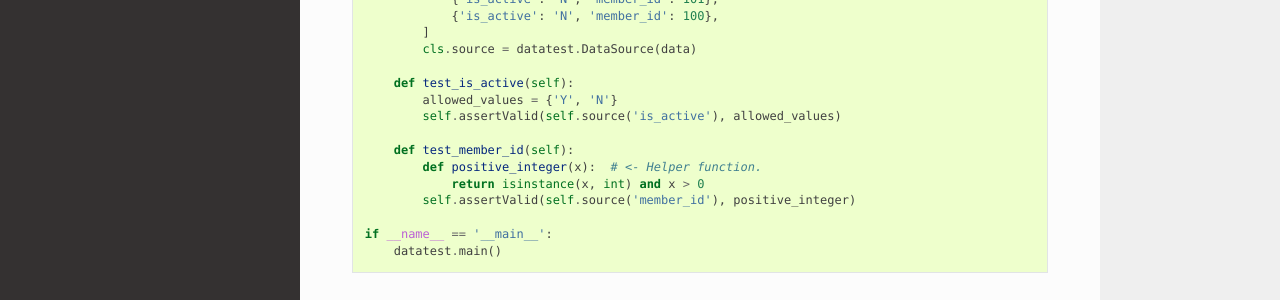
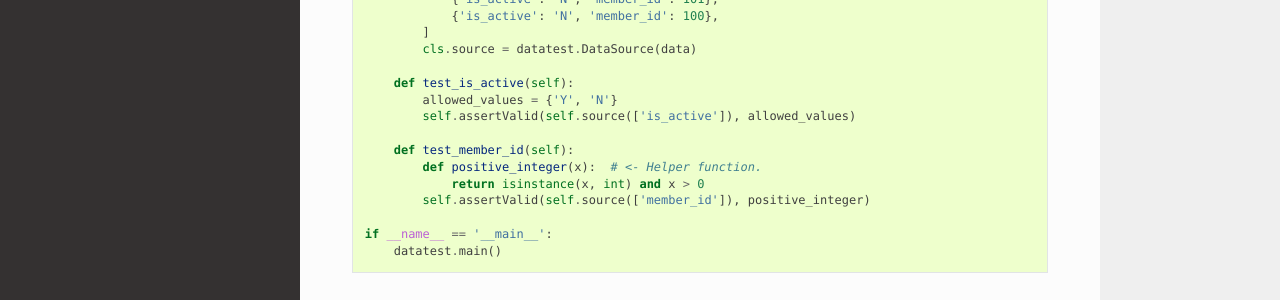
Before and after one commit to shawnbrown/datatest, a Sphinx documentation site: the page built from docs/unittest_style.rst, in a window 1280 px wide and 900 px high. Shown: the part 406-706 px from the top of the window. Built offline with Sphinx 7.4.7 and the Read the Docs theme 2.0.0, drawn with Linux system fonts in a browser that asks for light colours.

```diff
--- a/docs/unittest_style.rst
+++ b/docs/unittest_style.rst
@@ -34,12 +34,12 @@ Basic Example
 
         def test_is_active(self):
             allowed_values = {'Y', 'N'}
-            self.assertValid(self.source('is_active'), allowed_values)
+            self.assertValid(self.source(['is_active']), allowed_values)
 
         def test_member_id(self):
             def positive_integer(x):  # <- Helper function.
                 return isinstance(x, int) and x > 0
-            self.assertValid(self.source('member_id'), positive_integer)
+            self.assertValid(self.source(['member_id']), positive_integer)
 
     if __name__ == '__main__':
         datatest.main()
```
